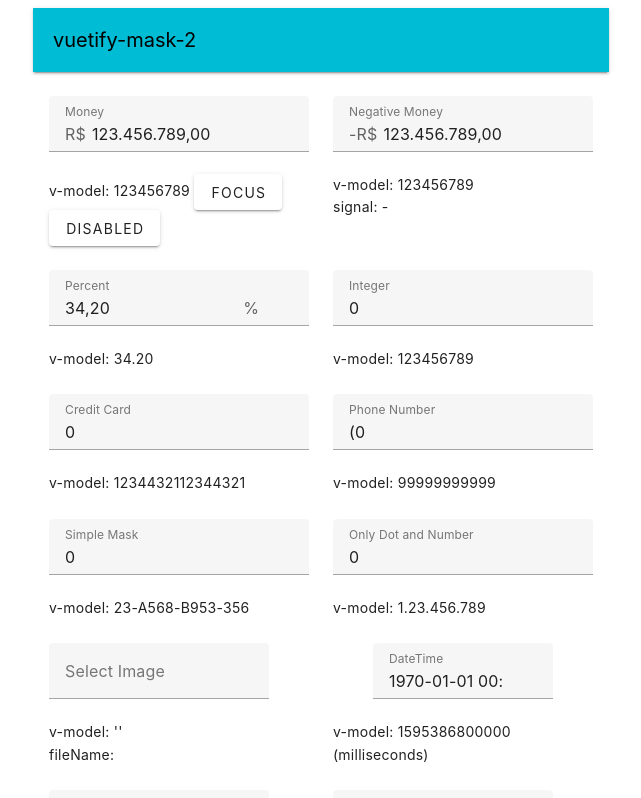
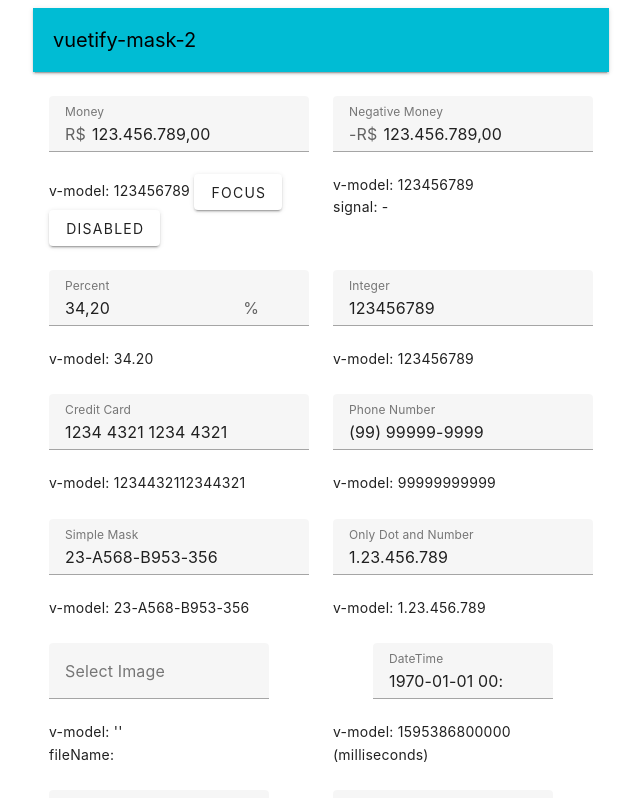
Before and after one commit to juareznasato/vuetify-mask-2, a Vue app: page / in a window 1280 px wide. Shown: the top 798 px of the page, without its empty margins (15-656 px from the left). Built offline with nearby package versions, Linux system fonts and the light colour scheme.

Commit message:
Changed v-model vue2 to vue3

```diff
--- a/src/components/Decimal.vue
+++ b/src/components/Decimal.vue
@@ -47,6 +47,16 @@ export default {
       },
     },
   },
+  emits: [
+    "blur",
+    "change",
+    "click",
+    "focus",
+    "keydown",
+    "mousedown",
+    "mouseup",
+    "update:modelValue",
+  ],
   data: () => ({}),
   /*
    v-model="cmpValue": Dessa forma, ao digitar, o valor é atualizado automaticamente no componente pai.
--- a/src/components/DotNumber.vue
+++ b/src/components/DotNumber.vue
@@ -20,9 +20,8 @@
 
 <script>
 export default {
-  model: { prop: "value", event: "input" },
   props: {
-    value: {
+    modelValue: {
       type: [String, Number],
       default: "0",
     },
@@ -32,13 +31,13 @@ export default {
     },
     properties: {
       type: Object,
-      default: function() {
+      default: function () {
         return {};
       },
     },
     options: {
       type: Object,
-      default: function() {
+      default: function () {
         return {
           length: 10,
           empty: "",
@@ -47,6 +46,17 @@ export default {
       },
     },
   },
+  emits: [
+    "blur",
+    "change",
+    "click",
+    "focus",
+    "keydown",
+    "mousedown",
+    "mouseup",
+    "masked",
+    "update:modelValue",
+  ],
   data: () => ({}),
   /*
    v-model="cmpValue": Dessa forma, ao digitar, o valor é atualizado automaticamente no componente pai.
@@ -54,17 +64,17 @@ export default {
   */
   computed: {
     cmpValue: {
-      get: function() {
-        return this.humanFormat(this.value);
+      get: function () {
+        return this.humanFormat(this.modelValue);
       },
-      set: function(newValue) {
-        this.$emit("input", this.machineFormat(newValue));
+      set: function (newValue) {
+        this.$emit("update:modelValue", this.machineFormat(newValue));
       },
     },
   },
   watch: {},
   methods: {
-    humanFormat: function(value) {
+    humanFormat: function (value) {
       if (value) {
         value = this.formatValue(value);
       } else {
@@ -94,7 +104,7 @@ export default {
       return value;
     },
 
-    formatValue: function(value) {
+    formatValue: function (value) {
       return value;
     },
 
@@ -108,7 +118,7 @@ export default {
       }
     },
 
-    clearValue: function(value) {
+    clearValue: function (value) {
       let result = "";
       if (value) {
         let arrayValue = value.toString().split("");
@@ -134,7 +144,6 @@ export default {
         this.$refs.ref.focus();
       }, 500);
     },
-
   },
 };
 </script>
--- a/src/components/FileBase64.vue
+++ b/src/components/FileBase64.vue
@@ -1,11 +1,6 @@
 <template>
   <div>
-    <v-dialog
-      v-model="showDialog"
-      scrollable
-      max-width="30%"
-      v-if="fileBase64"
-    >
+    <v-dialog v-model="showDialog" scrollable max-width="30%" v-if="fileBase64">
       <img v-bind:src="fileBase64" />
     </v-dialog>
     <v-text-field
@@ -33,9 +28,8 @@
 
 <script>
 export default {
-  model: { prop: "value", event: "input" },
   props: {
-    value: {
+    modelValue: {
       type: [String],
       default: "",
     },
@@ -45,20 +39,30 @@ export default {
     },
     properties: {
       type: Object,
-      default: function() {
+      default: function () {
         return {};
       },
     },
     options: {
       type: Object,
-      default: function() {
+      default: function () {
         return {
-          acceptFile:"image/*,application/pdf",
+          acceptFile: "image/*,application/pdf",
         };
       },
     },
   },
-
+  emits: [
+    "blur",
+    "change",
+    "click",
+    "focus",
+    "keydown",
+    "mousedown",
+    "mouseup",
+    "fileName",
+    "update:modelValue",
+  ],
   data: () => ({
     imageName: "",
     imageFile: "",
@@ -68,8 +72,8 @@ export default {
 
   computed: {
     cmpValue: {
-      get: function() {
-        this.setImage(this.value);
+      get: function () {
+        this.setImage(this.modelValue);
         return this.imageName;
       },
     },
@@ -94,7 +98,7 @@ export default {
         fileReader.addEventListener("load", () => {
           this.fileBase64 = fileReader.result;
           this.imageFile = files[0];
-          this.$emit("input", this.fileBase64);
+          this.$emit("update:modelValue", this.fileBase64);
           this.$emit("fileName", this.imageName);
         });
       } else {
--- a/src/components/Integer.vue
+++ b/src/components/Integer.vue
@@ -20,9 +20,8 @@
 
 <script>
 export default {
-  model: { prop: "value", event: "input" },
   props: {
-    value: {
+    modelValue: {
       type: [String, Number],
       default: "0",
     },
@@ -32,13 +31,13 @@ export default {
     },
     properties: {
       type: Object,
-      default: function() {
+      default: function () {
         return {};
       },
     },
     options: {
       type: Object,
-      default: function() {
+      default: function () {
         return {
           inputMask: "#########",
           outputMask: "#########",
@@ -48,6 +47,16 @@ export default {
       },
     },
   },
+  emits: [
+    "blur",
+    "change",
+    "click",
+    "focus",
+    "keydown",
+    "mousedown",
+    "mouseup",
+    "update:modelValue",
+  ],
   data: () => ({}),
   /*
    v-model="cmpValue": Dessa forma, ao digitar, o valor é atualizado automaticamente no componente pai.
@@ -55,17 +64,17 @@ export default {
   */
   computed: {
     cmpValue: {
-      get: function() {
-        return this.humanFormat(String(this.value));
+      get: function () {
+        return this.humanFormat(String(this.modelValue));
       },
-      set: function(newValue) {
-        this.$emit("input", this.machineFormat(newValue));
+      set: function (newValue) {
+        this.$emit("update:modelValue", this.machineFormat(newValue));
       },
     },
   },
   watch: {},
   methods: {
-    humanFormat: function(value) {
+    humanFormat: function (value) {
       if (value) {
         value = this.formatValue(value, this.options.inputMask);
       } else {
@@ -95,11 +104,11 @@ export default {
       return value;
     },
 
-    formatValue: function(value, mask) {
+    formatValue: function (value, mask) {
       return this.formatDefault(value, mask);
     },
 
-    formatDefault: function(value, mask) {
+    formatDefault: function (value, mask) {
       value = this.clearValue(value);
       let result = "";
       let count = 0;
@@ -130,7 +139,7 @@ export default {
       }
     },
 
-    clearValue: function(value) {
+    clearValue: function (value) {
       let result = "";
       if (value) {
         let arrayValue = value.toString().split("");
@@ -156,7 +165,6 @@ export default {
         this.$refs.ref.focus();
       }, 500);
     },
-
   },
 };
 </script>
--- a/src/components/SimpleMask.vue
+++ b/src/components/SimpleMask.vue
@@ -20,9 +20,8 @@
 
 <script>
 export default {
-  model: { prop: "value", event: "input" },
   props: {
-    value: {
+    modelValue: {
       type: [String, Number],
       default: "0",
     },
@@ -32,13 +31,13 @@ export default {
     },
     properties: {
       type: Object,
-      default: function() {
+      default: function () {
         return {};
       },
     },
     options: {
       type: Object,
-      default: function() {
+      default: function () {
         return {
           inputMask: "#########",
           outputMask: "#########",
@@ -50,6 +49,17 @@ export default {
       },
     },
   },
+  emits: [
+    "blur",
+    "change",
+    "click",
+    "focus",
+    "keydown",
+    "mousedown",
+    "mouseup",
+    "masked",
+    "update:modelValue",
+  ],
   data: () => ({}),
   /*
    v-model="cmpValue": Dessa forma, ao digitar, o valor é atualizado automaticamente no componente pai.
@@ -57,17 +67,17 @@ export default {
   */
   computed: {
     cmpValue: {
-      get: function() {
-        return this.humanFormat(this.value);
+      get: function () {
+        return this.humanFormat(this.modelValue);
       },
-      set: function(newValue) {
-        this.$emit("input", this.machineFormat(newValue));
+      set: function (newValue) {
+        this.$emit("update:modelValue", this.machineFormat(newValue));
       },
     },
   },
   watch: {},
   methods: {
-    humanFormat: function(value) {
+    humanFormat: function (value) {
       if (value) {
         value = this.formatValue(value, this.options.inputMask);
       } else {
@@ -103,11 +113,11 @@ export default {
       return value;
     },
 
-    formatValue: function(value, mask) {
+    formatValue: function (value, mask) {
       return this.formatDefault(value, mask);
     },
 
-    formatDefault: function(value, mask) {
+    formatDefault: function (value, mask) {
       value = this.clearValue(value);
       let result = "";
       let count = 0;
@@ -140,7 +150,7 @@ export default {
       }
     },
 
-    clearValue: function(value) {
+    clearValue: function (value) {
       let result = "";
       if (value) {
         let arrayValue = value.toString().split("");
@@ -182,7 +192,6 @@ export default {
         this.$refs.ref.focus();
       }, 500);
     },
-
   },
 };
 </script>
```
